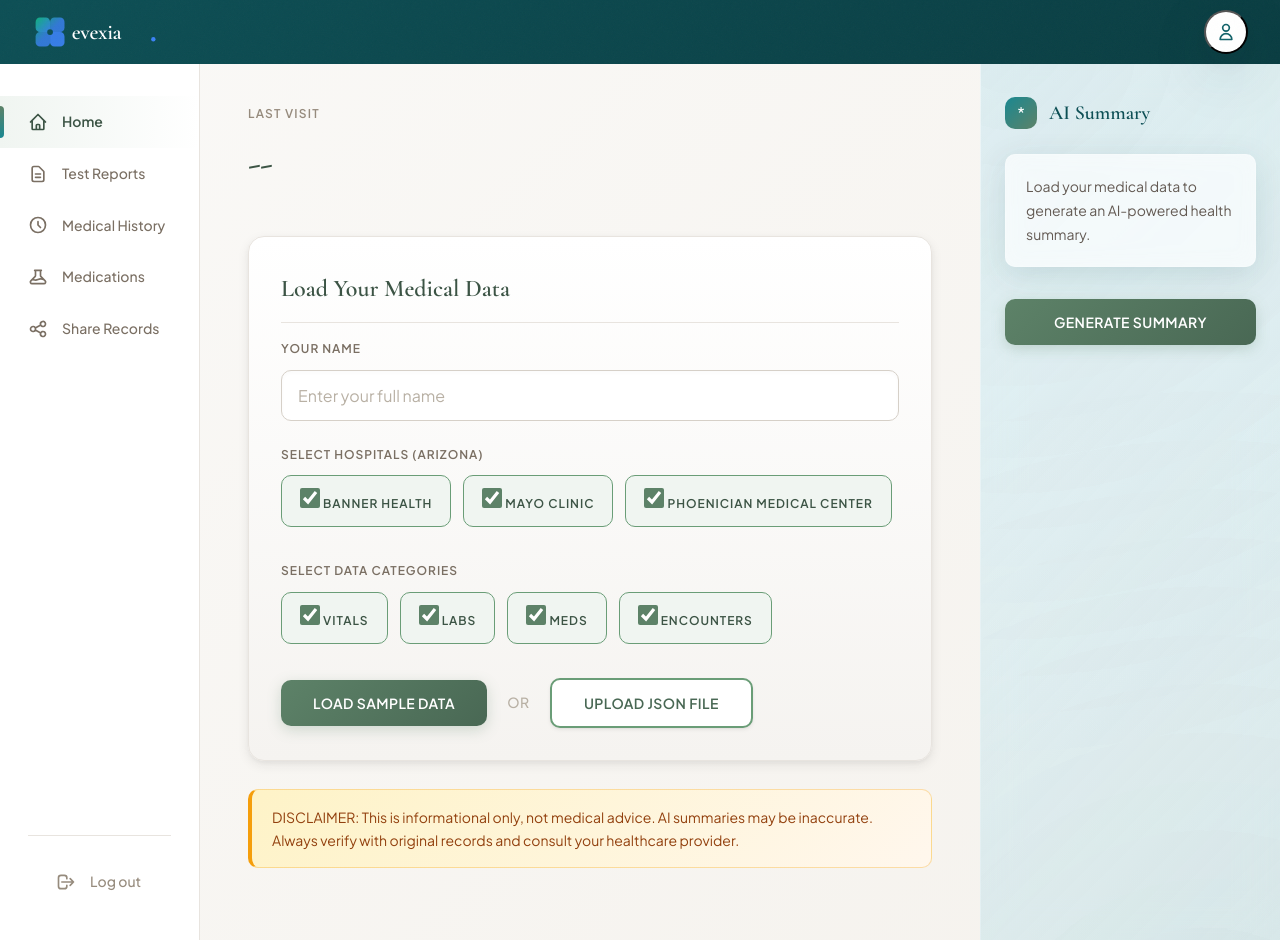
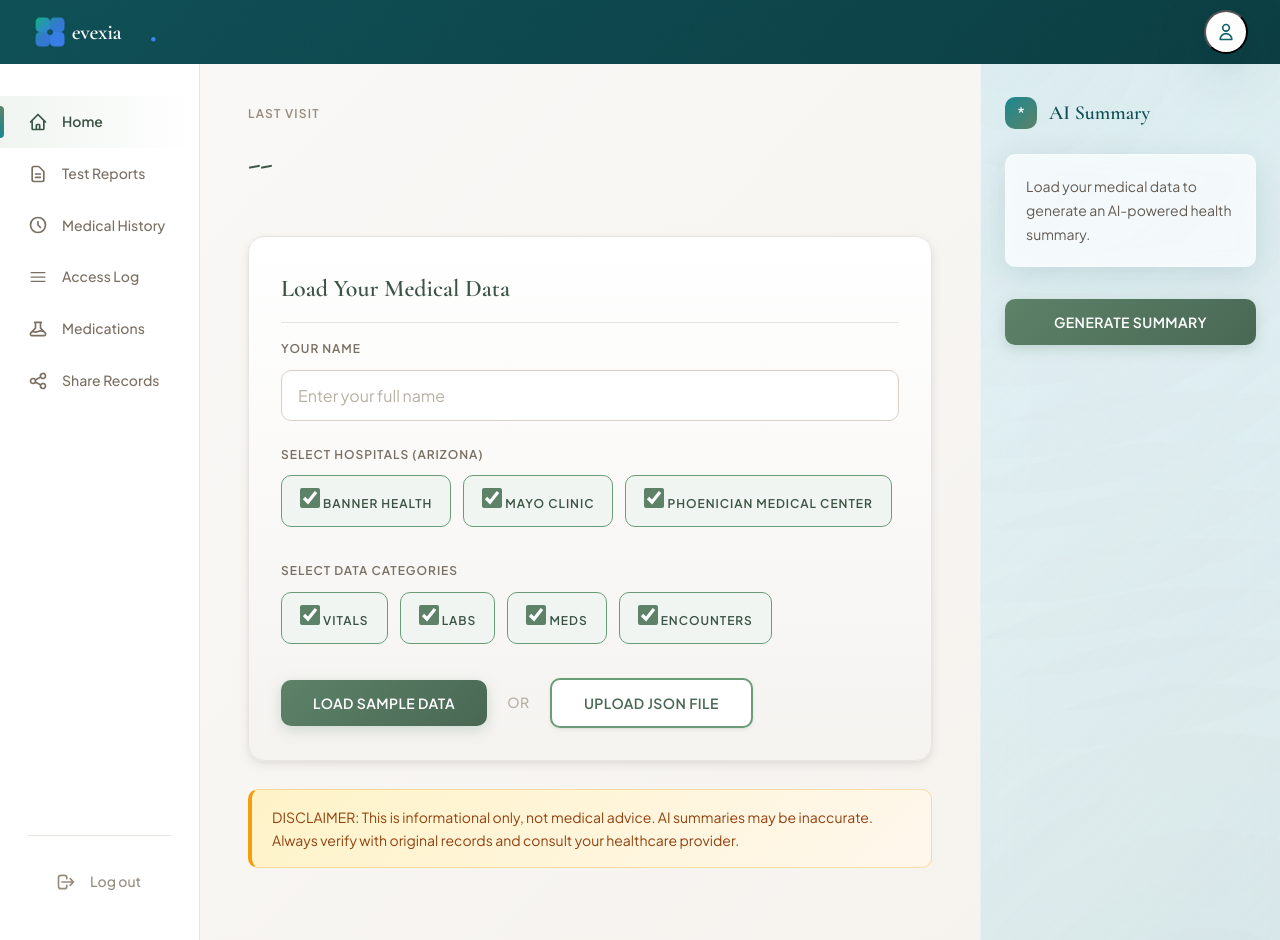
Before and after one commit to manushri1415/Evexia, a FastAPI app: page /patient in a window 1280 px wide. Run offline with FastAPI, Linux system fonts and the light colour scheme.

Commit message:
edited patient side menu

```diff
--- a/templates/patient.html
+++ b/templates/patient.html
@@ -50,6 +50,13 @@
                     <path stroke-linecap="round" stroke-linejoin="round" stroke-width="2" d="M12 8v4l3 3m6-3a9 9 0 11-18 0 9 9 0 0118 0z" />
                 </svg>
                 <span>Medical History</span>
+            </a>
+            <a href="#access" class="portal-nav__link" data-view="access">
+                <svg xmlns="http://www.w3.org/2000/svg" fill="none" viewBox="0 0 24 24" stroke-width="1.5" stroke="currentColor" class="size-6">
+                    <path stroke-linecap="round" stroke-linejoin="round" d="M3.75 6.75h16.5M3.75 12h16.5m-16.5 5.25h16.5" />
+                </svg>
+
+                <span>Access Log</span>
             </a>
             <a href="#meds" class="portal-nav__link" data-view="meds">
                 <svg xmlns="http://www.w3.org/2000/svg" fill="none" viewBox="0 0 24 24" stroke="currentColor" aria-hidden="true">
@@ -167,6 +174,14 @@
             <!-- History View -->
             <div id="view-history" class="portal-view">
                 <h2 style="font-family: var(--font-display); font-size: var(--text-2xl); color: var(--sage-700); margin-bottom: 24px;">Medical History</h2>
+                <section class="dashboard-card dashboard-card--gray" id="history-panel">
+                <h3 class="dashboard-card__label">Patient Medical History</h3>
+                <div id="history-records" class="history-content"></div>
+            </section>
+            </div>
+
+            <!-- Access Logs -->
+            <div id="view-access" class="portal-view">
                 <section class="card" id="access-logs-section">
                     <h2>Access Log</h2>
                     <p>See who has viewed your shared data</p>
@@ -177,6 +192,8 @@
                                 <th>Date/Time</th>
                                 <th>Viewer IP</th>
                                 <th>Scope Accessed</th>
+                                <th>Provider Name</th>
+                                <th>Organization</th>
                             </tr>
                         </thead>
                         <tbody id="access-logs-body">
```
